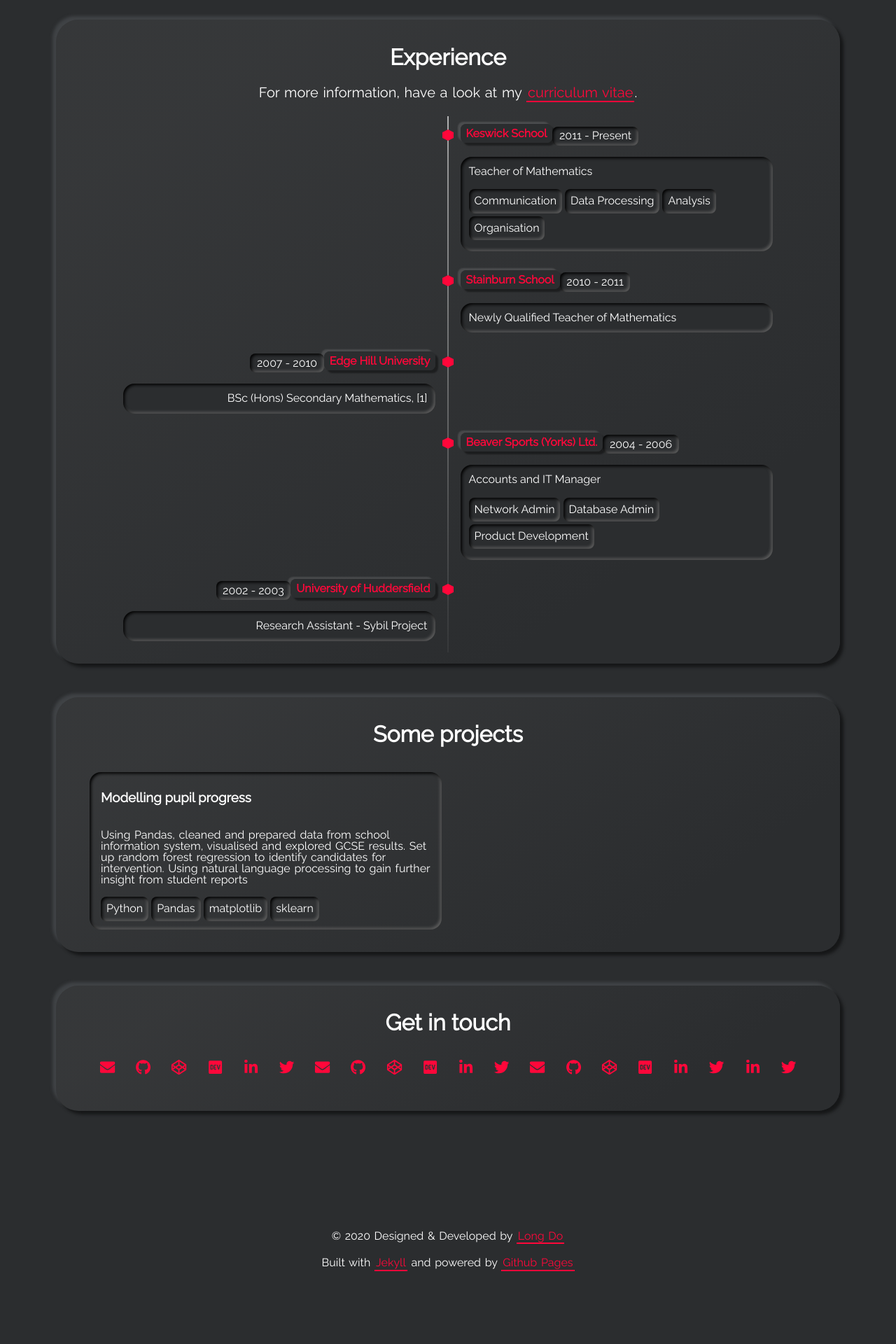
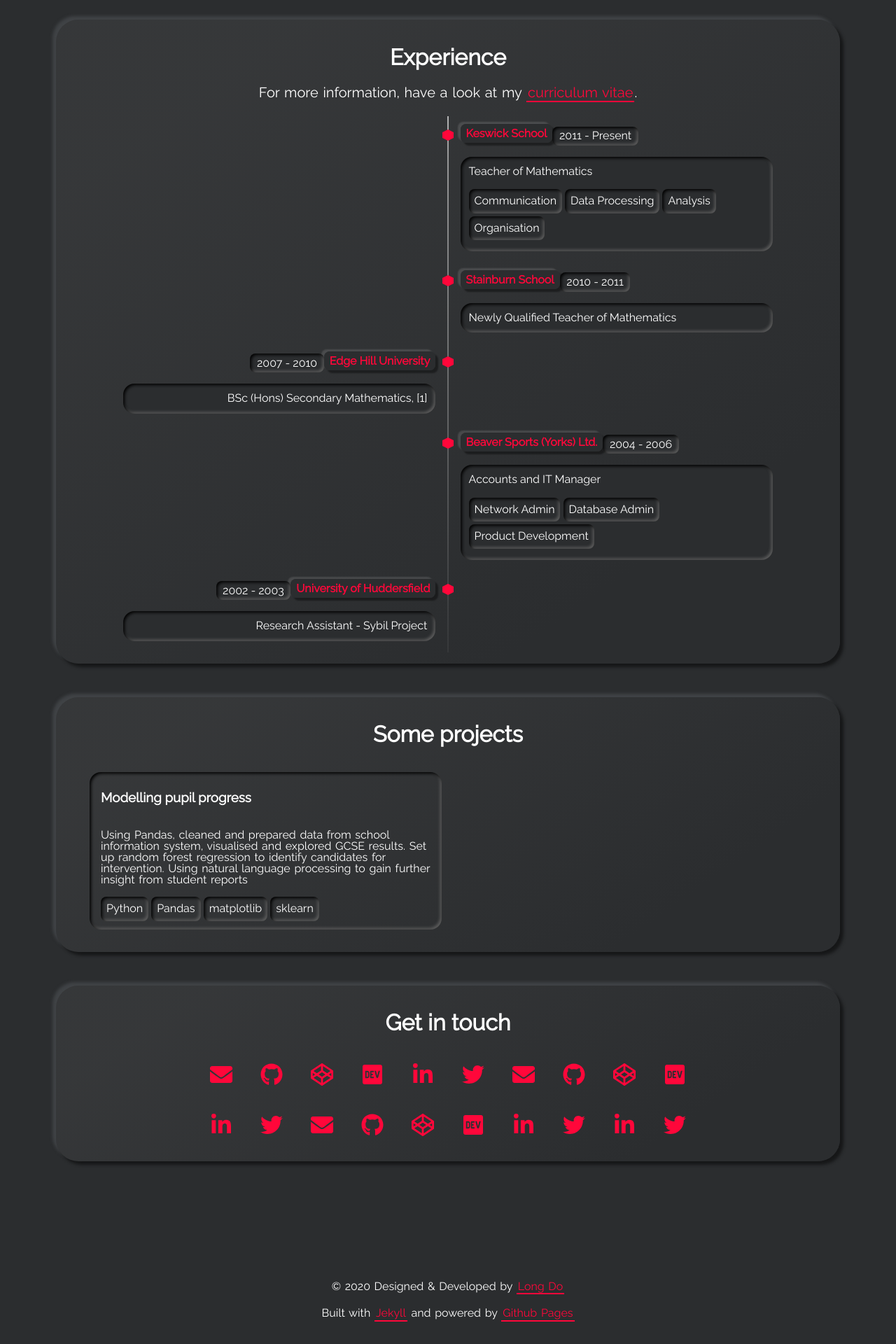
Before and after one commit to cgncvk/cgncvk.github.io-, a Jekyll site: the page built from index.html, in a window 1280 px wide. Shown: the part 1621-3541 px from the top of the page at 70% size. Built offline with Jekyll 4.4.1, drawn with Linux system fonts in a browser that asks for light colours; before the commit the page ends 3469 px from its top, so only the background shows below that.

Commit message:
Update section-contact.html

```diff
--- a/_includes/section-contact.html
+++ b/_includes/section-contact.html
@@ -109,7 +109,9 @@
     </div>
   </a>
   {% endif %}
+</div>
 
+<div class="contact-icons">
   {% if site.linkedin_username != null %}
   <a class="social-link linkedin" aria-label="My LinkedIn" target="_blank" rel="noreferrer"
     href="https://www.linkedin.com/in/{{site.linkedin_username}}">
```
